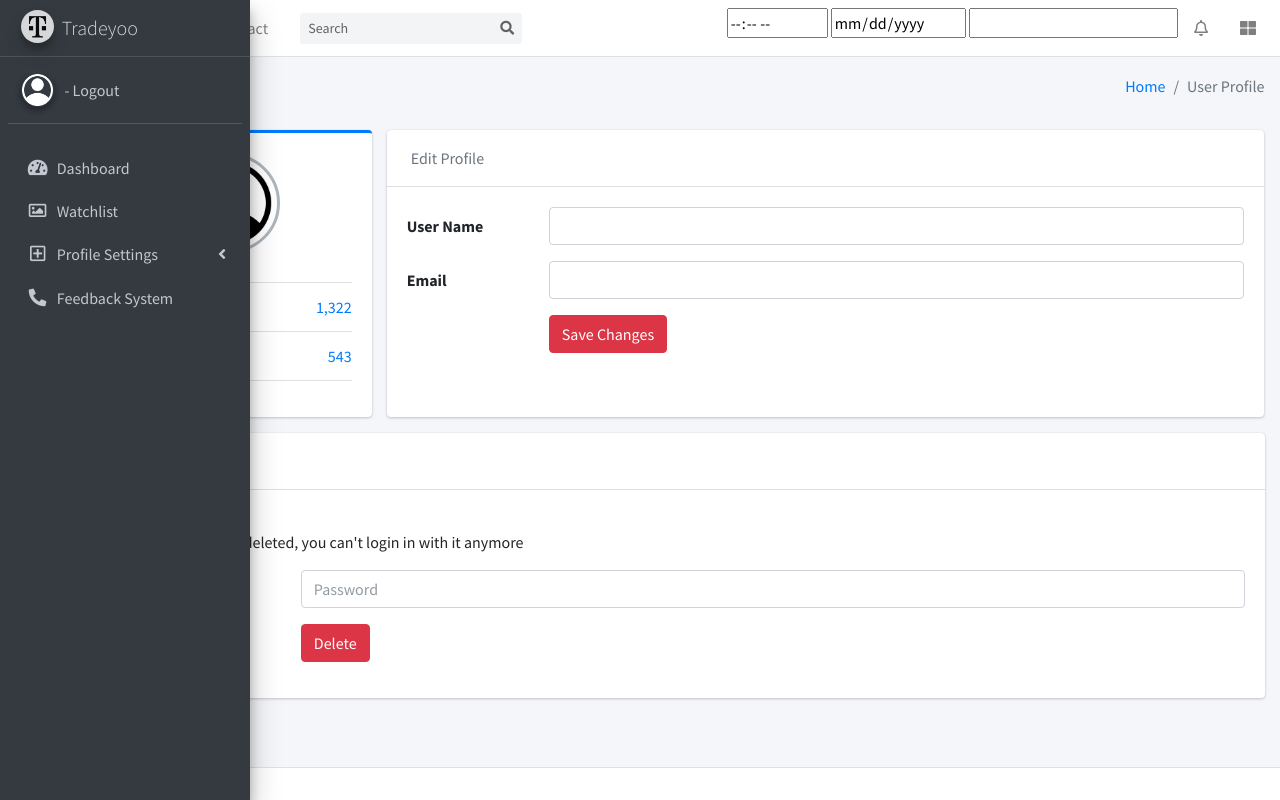
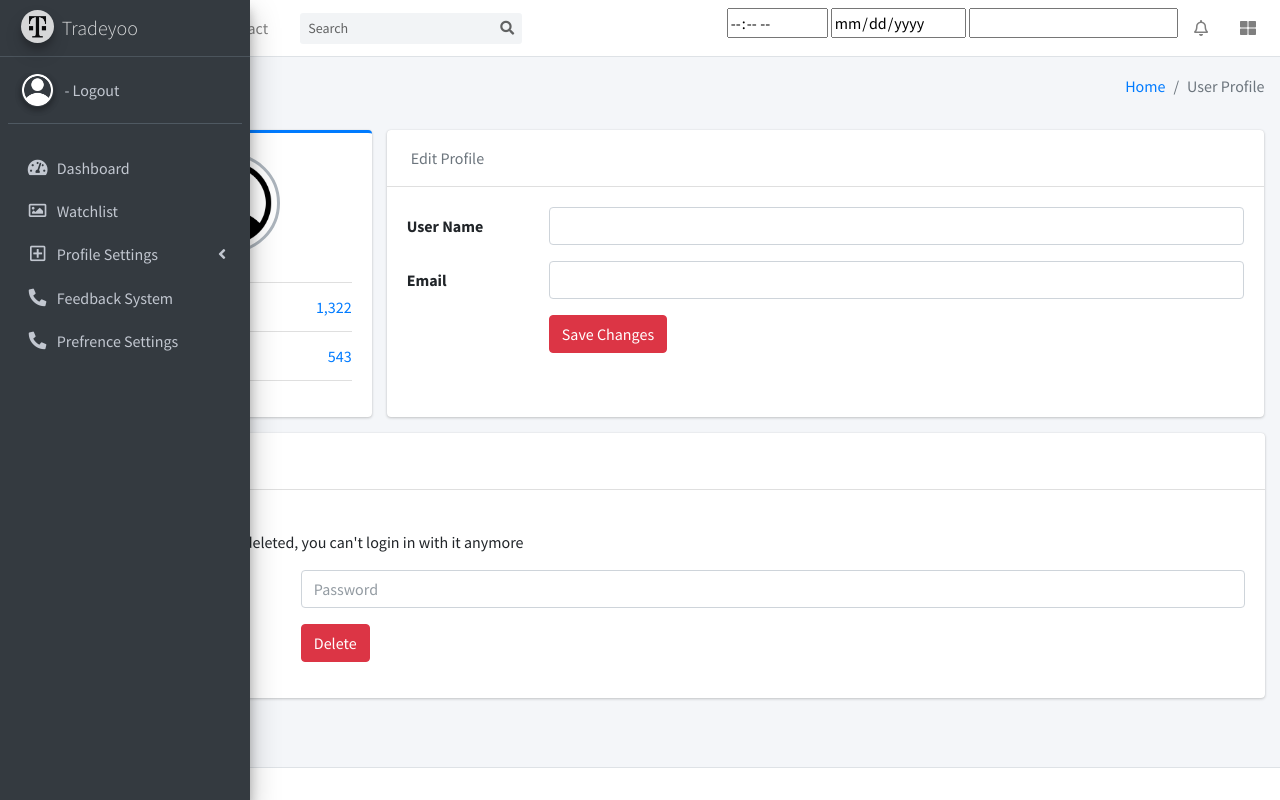
Before and after one commit to Salma-Yassin/Stock-Analysis-Website, a Flask app: page /editingprofile in a window 1280 px wide. Run offline with Flask 3, Linux system fonts and the light colour scheme; data that the repository does not hold is empty; style sheets or scripts are compiled from the project's sources; some libraries are stand-ins or nearby versions.

Commit message:
new-branch

```diff
--- a/apps/templates/includes/sidebar.html
+++ b/apps/templates/includes/sidebar.html
@@ -86,6 +86,14 @@
               </p>
             </a>
           </li>
+          <li class="nav-item">
+            <a href="/PrefrenceSettings.html" class="nav-link">
+              <i class='fas fa-phone-alt nav-icon'></i>
+              <p>
+                Prefrence Settings
+              </p>
+            </a>
+          </li>
         </ul>
       </nav>
       <!-- /.sidebar-menu -->
```
